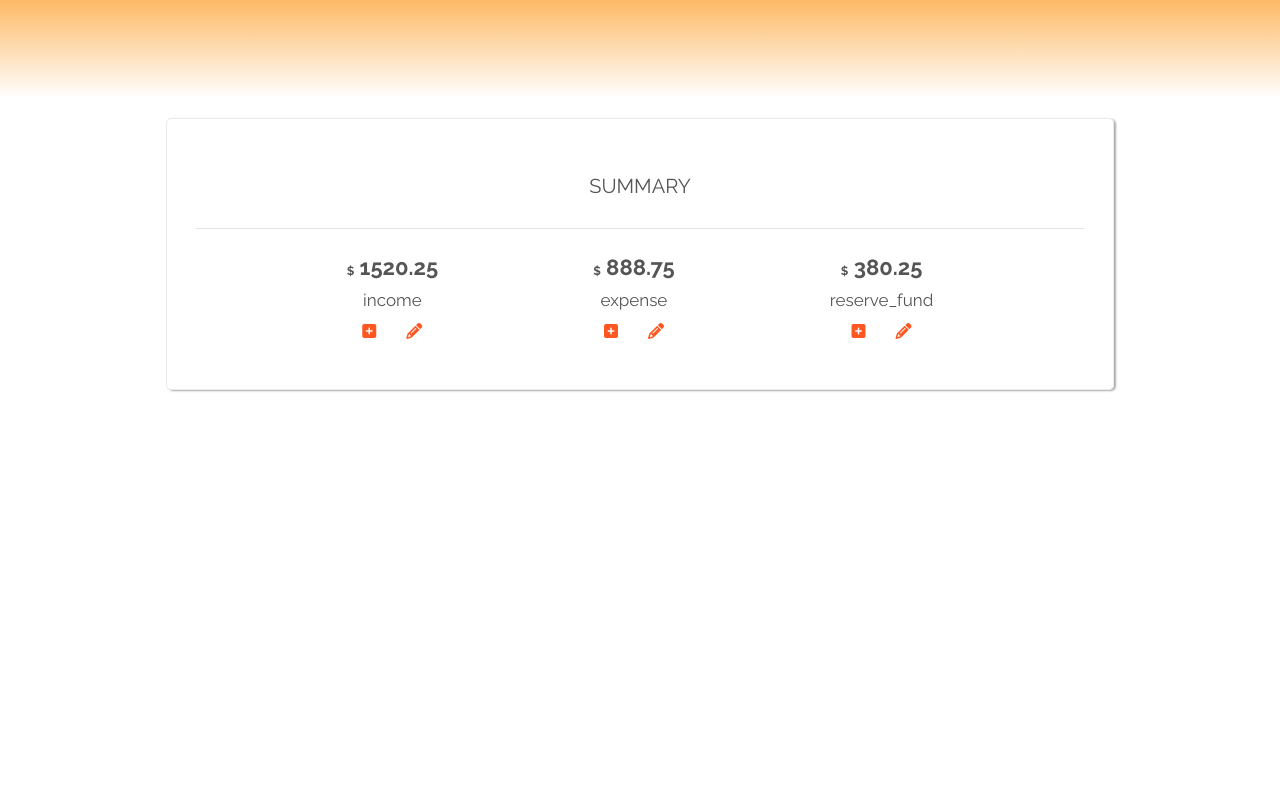
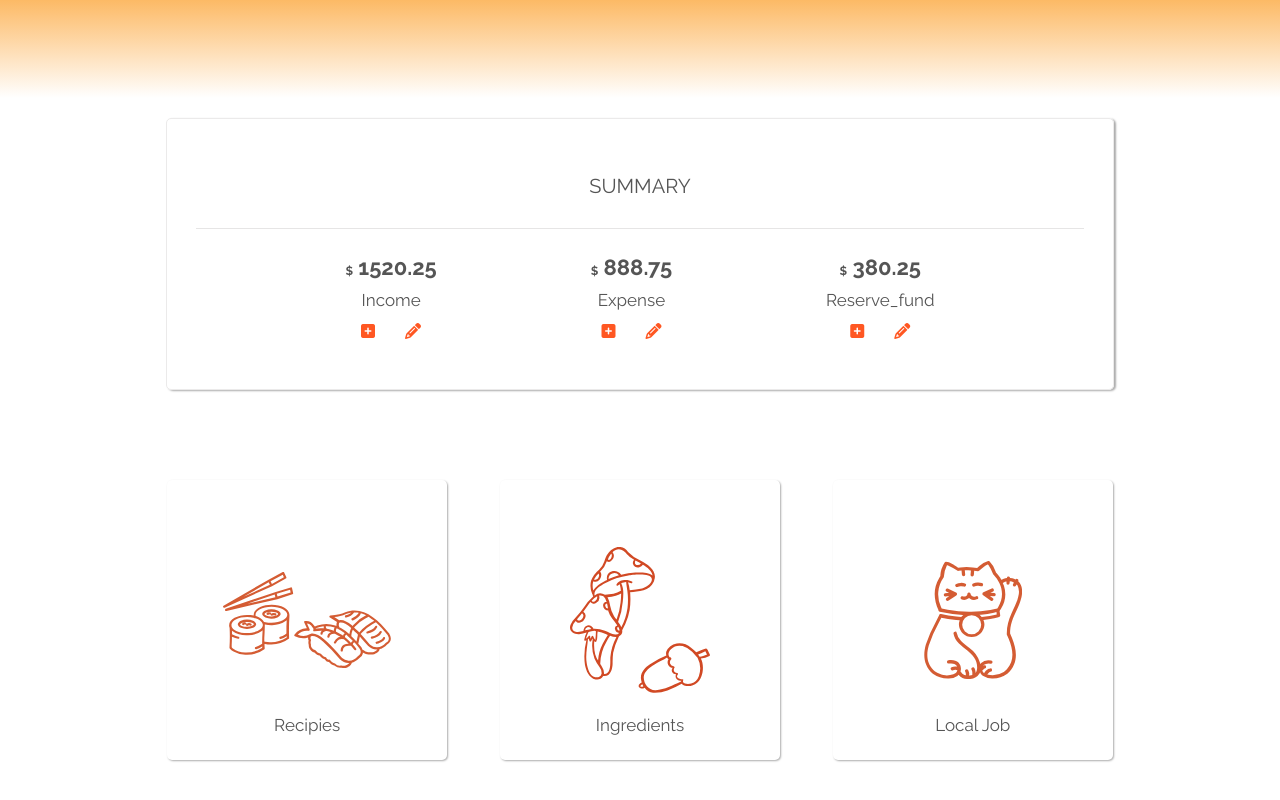
Before and after one commit to Noi-Git/personal_fin, a React (Create React App) app in the folder client/: page / in a window 1280 px wide. Shown: the part 256-1056 px from the top of the page. Before the commit the page ends 800 px from the top, so only its background shows below. Built offline with nearby package versions, Linux system fonts and the light colour scheme; a web font is replaced by a local one.

Commit message:
init main page for adding

```diff
--- a/client/src/components/main_page/Resources.js
+++ b/client/src/components/main_page/Resources.js
@@ -0,0 +1,23 @@
+import React, { Fragment } from 'react';
+
+const Resources = props => {
+  return (
+    <Fragment>
+      <div className="main__resources">
+        <div className="resource">
+          <div className="resource__link resource__link--1">
+            {props.recipies_title}
+          </div>
+          <div className="resource__link resource__link--2">
+            {props.ingredients_title}
+          </div>
+          <div className="resource__link resource__link--3">
+            {props.job_title}
+          </div>
+        </div>
+      </div>
+    </Fragment>
+  );
+};
+
+export default Resources;
--- a/client/src/components/main_page/Totals.js
+++ b/client/src/components/main_page/Totals.js
@@ -2,6 +2,7 @@ import React, { Component, Fragment } from 'react';
 import Display from './Display';
 import CardSummary from './CardSummary';
 import TotalDisplay from './TotalDisplay';
+import Resources from './Resources';
 // import axios from 'axios';
 
 class Totals extends Component {
@@ -39,17 +40,22 @@ class Totals extends Component {
         <CardSummary title="Summary">
           <TotalDisplay
             total_amount={this.state.total_income}
-            total_type="income"
+            total_type="Income"
           />
           <TotalDisplay
             total_amount={this.state.total_expense}
-            total_type="expense"
+            total_type="Expense"
           />
           <TotalDisplay
             total_amount={this.state.total_reserve}
-            total_type="reserve_fund"
+            total_type="Reserve_fund"
           />
         </CardSummary>
+        <Resources
+          recipies_title="Recipies"
+          ingredients_title="Ingredients"
+          job_title="Local Job"
+        />
       </Fragment>
     );
   }
```
Also changed, not shown: client/src/components/add_page/AddMain.js (added, +7 -0 lines).
